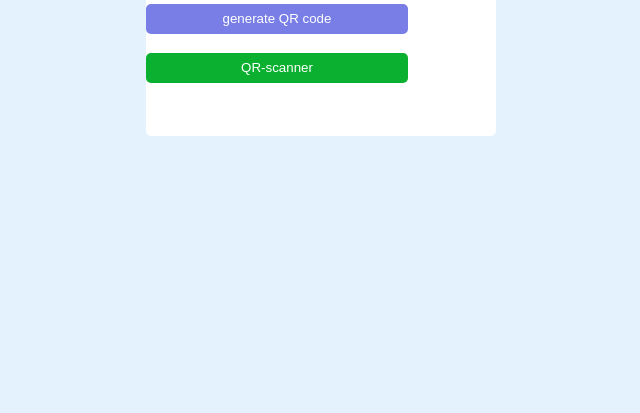
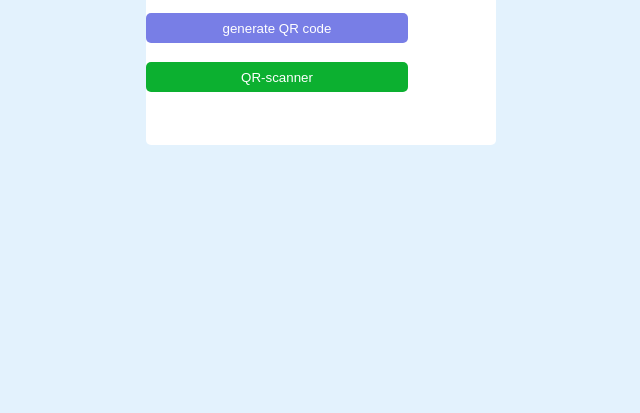
Before and after one commit to ahmedsoumri01/QR-code-generator-scanner, a plain HTML site: page index.html in a window 1280 px wide. Shown: the part 403-816 px from the top of the page, without its empty margins (319-959 px from the left). Drawn offline with Linux system fonts and the light colour scheme; a web font is replaced by a local one.

Commit message:
Update index.html

```diff
--- a/index.html
+++ b/index.html
@@ -12,9 +12,10 @@
    <div id="div2">
         <div>
             <h1>QR-code generator/scanner</h1>
-        <input type="text" id="inpt"> <br><button id="btn">generate QR code</button>
+        <input type="text" id="inpt"> <br>                    <span id="span"></span> <br>
+<button id="btn">generate QR code</button>
+
         <br><br><button id="btn2">QR-scanner</button><br>
-        <span id="span"></span>
         <br>
         <img src="" id="img1">
         </div>
```
